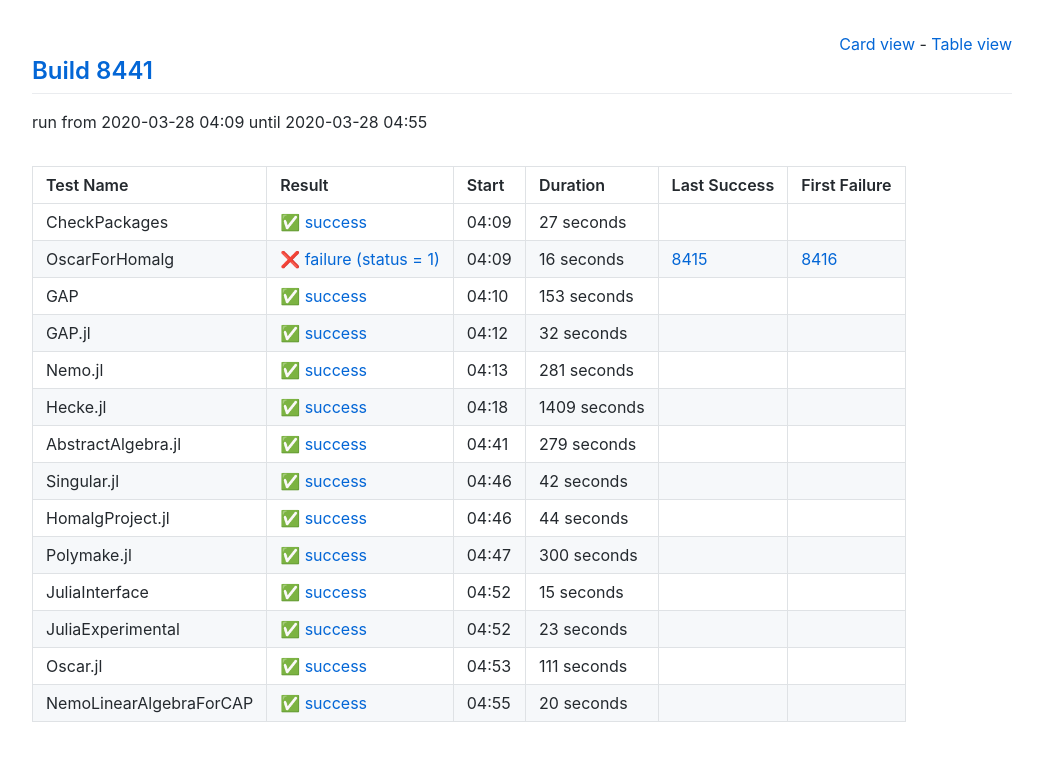
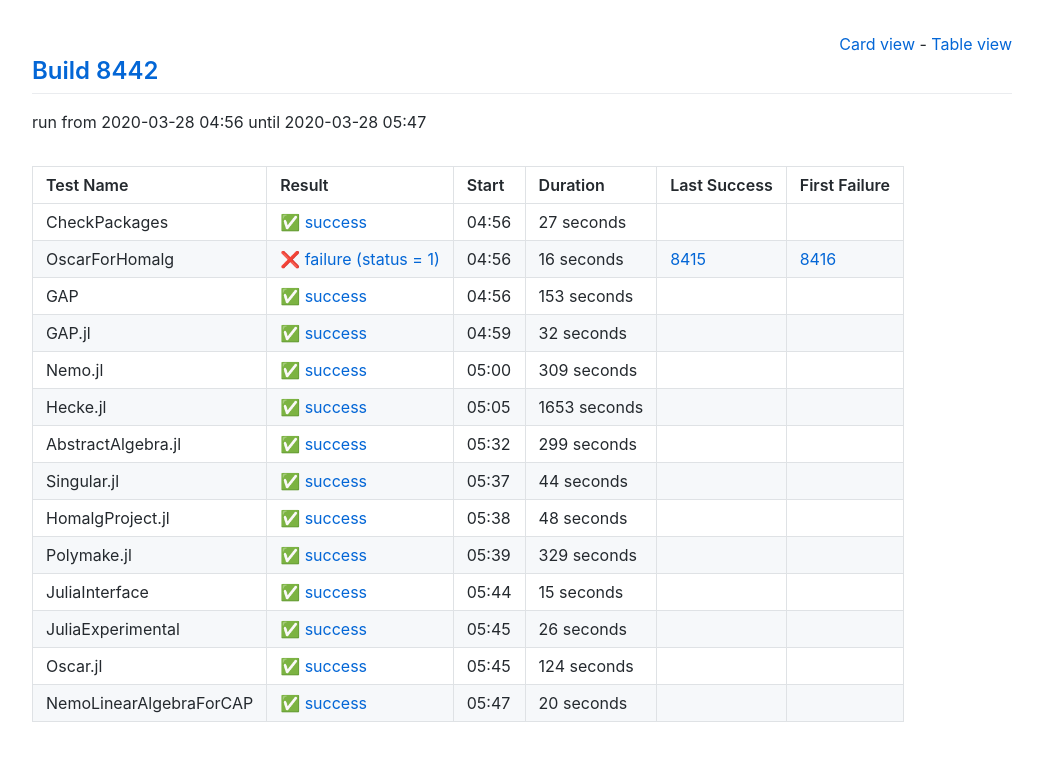
Before and after one commit to oscar-system/oscar-ci-status, a Jekyll site: the page built from table.html, in a window 1280 px wide. Shown: the top 761 px of the page, without its empty margins (118-1161 px from the left). Built offline with Jekyll 4.4.1, drawn with Linux system fonts in a browser that asks for light colours.

Commit message:
Build 8442

```diff
--- a/_data/ci.yml
+++ b/_data/ci.yml
@@ -1,5 +1,5 @@
-build: 8441
-build_url: https://oscarci.mathematik.uni-kl.de/job/oscar/8441/
+build: 8442
+build_url: https://oscarci.mathematik.uni-kl.de/job/oscar/8442/
 job: oscar
 tests:
 - duration: 27
@@ -8,9 +8,9 @@ tests:
   first_failure_url: null
   last_success: false
   last_success_url: null
-  log: https://oscarci.mathematik.uni-kl.de/job/oscar/8441/artifact/logs/build-8441/CheckPackages.log
+  log: https://oscarci.mathematik.uni-kl.de/job/oscar/8442/artifact/logs/build-8442/CheckPackages.log
   name: CheckPackages
-  start: 2020-03-28 04:09
+  start: 2020-03-28 04:56
   status: success
   success: true
 - duration: 16
@@ -19,9 +19,9 @@ tests:
   first_failure_url: https://oscarci.mathematik.uni-kl.de/job/oscar/8416/
   last_success: 8415
   last_success_url: https://oscarci.mathematik.uni-kl.de/job/oscar/8415/
-  log: https://oscarci.mathematik.uni-kl.de/job/oscar/8441/artifact/logs/build-8441/OscarForHomalg.log
+  log: https://oscarci.mathematik.uni-kl.de/job/oscar/8442/artifact/logs/build-8442/OscarForHomalg.log
   name: OscarForHomalg
-  start: 2020-03-28 04:09
+  start: 2020-03-28 04:56
   status: failure
   success: false
 - duration: 153
@@ -30,9 +30,9 @@ tests:
   first_failure_url: null
   last_success: false
   last_success_url: null
-  log: https://oscarci.mathematik.uni-kl.de/job/oscar/8441/artifact/logs/build-8441/GAP.log
+  log: https://oscarci.mathematik.uni-kl.de/job/oscar/8442/artifact/logs/build-8442/GAP.log
   name: GAP
-  start: 2020-03-28 04:10
+  start: 2020-03-28 04:56
   status: success
   success: true
 - duration: 32
@@ -41,53 +41,42 @@ tests:
   first_failure_url: null
   last_success: false
   last_success_url: null
-  log: https://oscarci.mathematik.uni-kl.de/job/oscar/8441/artifact/logs/build-8441/GAP.jl.log
+  log: https://oscarci.mathematik.uni-kl.de/job/oscar/8442/artifact/logs/build-8442/GAP.jl.log
   name: GAP.jl
-  start: 2020-03-28 04:12
+  start: 2020-03-28 04:59
   status: success
   success: true
-- duration: 281
+- duration: 309
   exitcode: 0
   first_failure: false
   first_failure_url: null
   last_success: false
   last_success_url: null
-  log: https://oscarci.mathematik.uni-kl.de/job/oscar/8441/artifact/logs/build-8441/Nemo.jl.log
+  log: https://oscarci.mathematik.uni-kl.de/job/oscar/8442/artifact/logs/build-8442/Nemo.jl.log
   name: Nemo.jl
-  start: 2020-03-28 04:13
+  start: 2020-03-28 05:00
   status: success
   success: true
-- duration: 1409
+- duration: 1653
   exitcode: 0
   first_failure: false
   first_failure_url: null
   last_success: false
   last_success_url: null
-  log: https://oscarci.mathematik.uni-kl.de/job/oscar/8441/artifact/logs/build-8441/Hecke.jl.log
+  log: https://oscarci.mathematik.uni-kl.de/job/oscar/8442/artifact/logs/build-8442/Hecke.jl.log
   name: Hecke.jl
-  start: 2020-03-28 04:18
+  start: 2020-03-28 05:05
   status: success
   success: true
-- duration: 279
+- duration: 299
   exitcode: 0
   first_failure: false
   first_failure_url: null
   last_success: false
   last_success_url: null
-  log: https://oscarci.mathematik.uni-kl.de/job/oscar/8441/artifact/logs/build-8441/AbstractAlgebra.jl.log
+  log: https://oscarci.mathematik.uni-kl.de/job/oscar/8442/artifact/logs/build-8442/AbstractAlgebra.jl.log
   name: AbstractAlgebra.jl
-  start: 2020-03-28 04:41
-  status: success
-  success: true
-- duration: 42
-  exitcode: 0
-  first_failure: false
-  first_failure_url: null
-  last_success: false
-  last_success_url: null
-  log: https://oscarci.mathematik.uni-kl.de/job/oscar/8441/artifact/logs/build-8441/Singular.jl.log
-  name: Singular.jl
-  start: 2020-03-28 04:46
+  start: 2020-03-28 05:32
   status: success
   success: true
 - duration: 44
@@ -96,20 +85,31 @@ tests:
   first_failure_url: null
   last_success: false
   last_success_url: null
-  log: https://oscarci.mathematik.uni-kl.de/job/oscar/8441/artifact/logs/build-8441/HomalgProject.jl.log
-  name: HomalgProject.jl
-  start: 2020-03-28 04:46
+  log: https://oscarci.mathematik.uni-kl.de/job/oscar/8442/artifact/logs/build-8442/Singular.jl.log
+  name: Singular.jl
+  start: 2020-03-28 05:37
   status: success
   success: true
-- duration: 300
+- duration: 48
   exitcode: 0
   first_failure: false
   first_failure_url: null
   last_success: false
   last_success_url: null
-  log: https://oscarci.mathematik.uni-kl.de/job/oscar/8441/artifact/logs/build-8441/Polymake.jl.log
+  log: https://oscarci.mathematik.uni-kl.de/job/oscar/8442/artifact/logs/build-8442/HomalgProject.jl.log
+  name: HomalgProject.jl
+  start: 2020-03-28 05:38
+  status: success
+  success: true
+- duration: 329
+  exitcode: 0
+  first_failure: false
+  first_failure_url: null
+  last_success: false
+  last_success_url: null
+  log: https://oscarci.mathematik.uni-kl.de/job/oscar/8442/artifact/logs/build-8442/Polymake.jl.log
   name: Polymake.jl
-  start: 2020-03-28 04:47
+  start: 2020-03-28 05:39
   status: success
   success: true
 - duration: 15
@@ -118,31 +118,31 @@ tests:
   first_failure_url: null
   last_success: false
   last_success_url: null
-  log: https://oscarci.mathematik.uni-kl.de/job/oscar/8441/artifact/logs/build-8441/JuliaInterface.log
+  log: https://oscarci.mathematik.uni-kl.de/job/oscar/8442/artifact/logs/build-8442/JuliaInterface.log
   name: JuliaInterface
-  start: 2020-03-28 04:52
+  start: 2020-03-28 05:44
   status: success
   success: true
-- duration: 23
+- duration: 26
   exitcode: 0
   first_failure: false
   first_failure_url: null
   last_success: false
   last_success_url: null
-  log: https://oscarci.mathematik.uni-kl.de/job/oscar/8441/artifact/logs/build-8441/JuliaExperimental.log
+  log: https://oscarci.mathematik.uni-kl.de/job/oscar/8442/artifact/logs/build-8442/JuliaExperimental.log
   name: JuliaExperimental
-  start: 2020-03-28 04:52
+  start: 2020-03-28 05:45
   status: success
   success: true
-- duration: 111
+- duration: 124
   exitcode: 0
   first_failure: false
   first_failure_url: null
   last_success: false
   last_success_url: null
-  log: https://oscarci.mathematik.uni-kl.de/job/oscar/8441/artifact/logs/build-8441/Oscar.jl.log
+  log: https://oscarci.mathematik.uni-kl.de/job/oscar/8442/artifact/logs/build-8442/Oscar.jl.log
   name: Oscar.jl
-  start: 2020-03-28 04:53
+  start: 2020-03-28 05:45
   status: success
   success: true
 - duration: 20
@@ -151,8 +151,8 @@ tests:
   first_failure_url: null
   last_success: false
   last_success_url: null
-  log: https://oscarci.mathematik.uni-kl.de/job/oscar/8441/artifact/logs/build-8441/NemoLinearAlgebraForCAP.log
+  log: https://oscarci.mathematik.uni-kl.de/job/oscar/8442/artifact/logs/build-8442/NemoLinearAlgebraForCAP.log
   name: NemoLinearAlgebraForCAP
-  start: 2020-03-28 04:55
+  start: 2020-03-28 05:47
   status: success
   success: true
```
Also changed, not shown: README.md.
